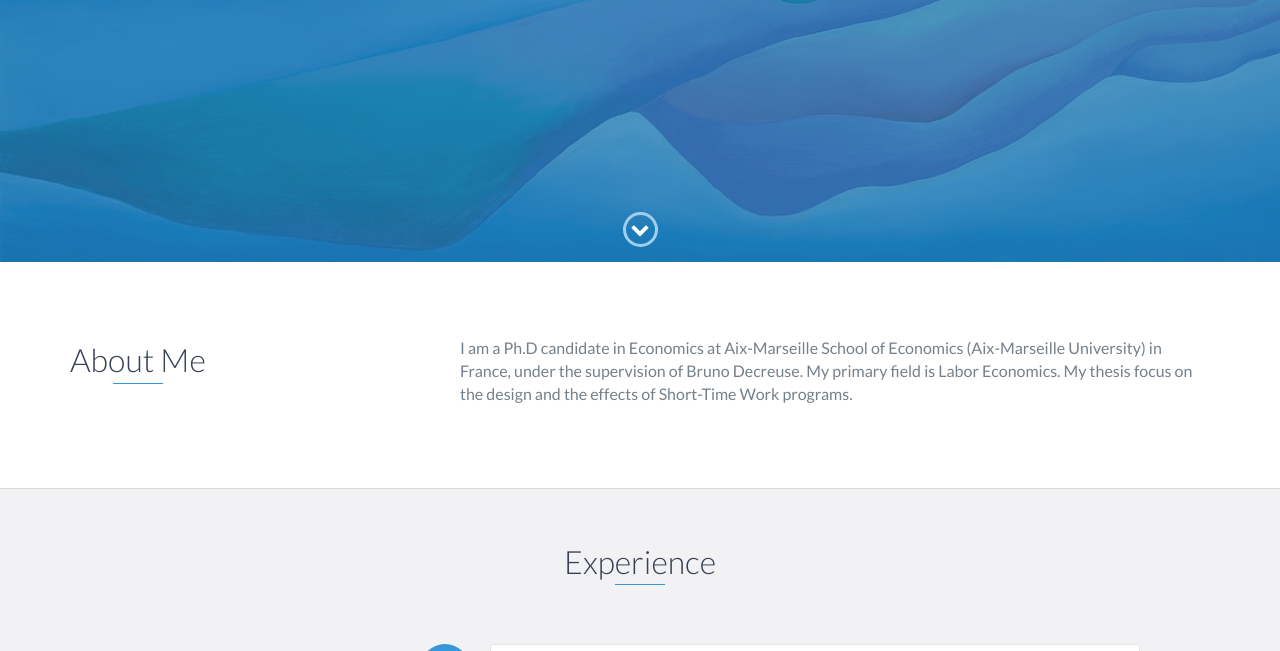
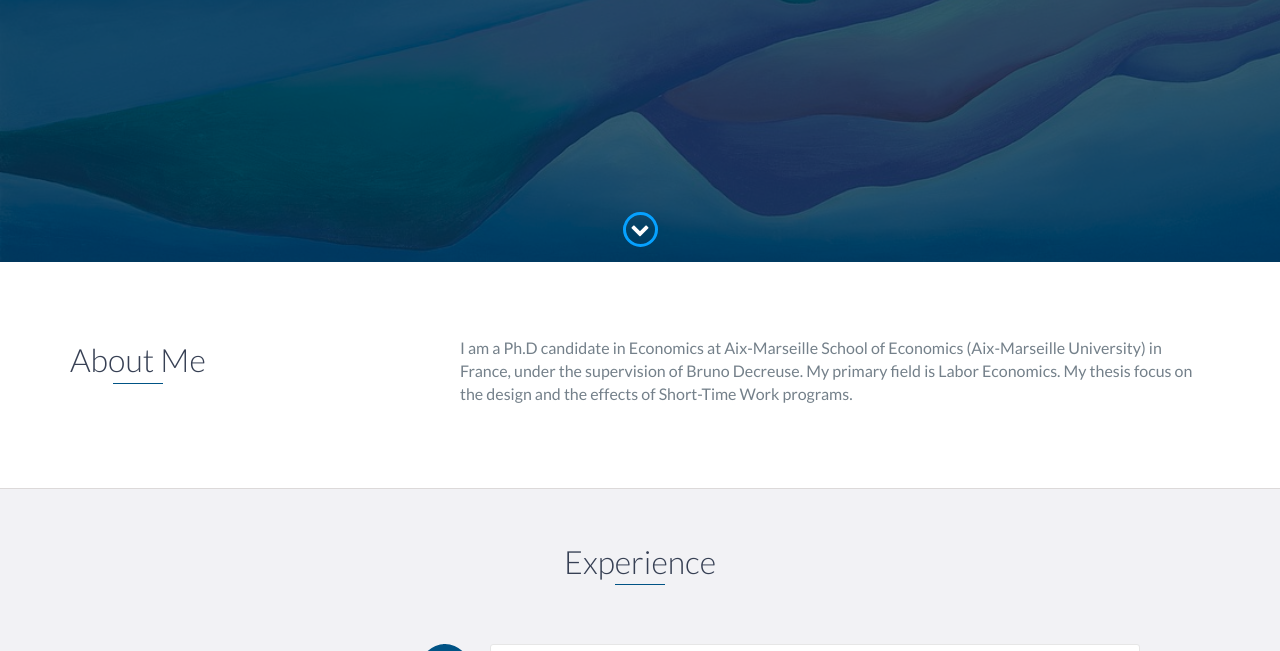
Before and after one commit to NathanVieira38/NathanVieira38.github.io, a website: page index.html in a window 1280 px wide. Shown: the part 538-1189 px from the top of the page. Drawn offline with nearby package versions, Linux system fonts and the light colour scheme; files that its build step writes are made by us from their sources.

Commit message:
Update styles.scss

```diff
--- a/scss/styles.scss
+++ b/scss/styles.scss
@@ -34,7 +34,7 @@
 */
 
 // Define base and accent colors
-$base-color: #3498db;
+$base-color: #005385;
 $base-color-hover: darken($base-color, 10%);
 
 // Define background colors
```
